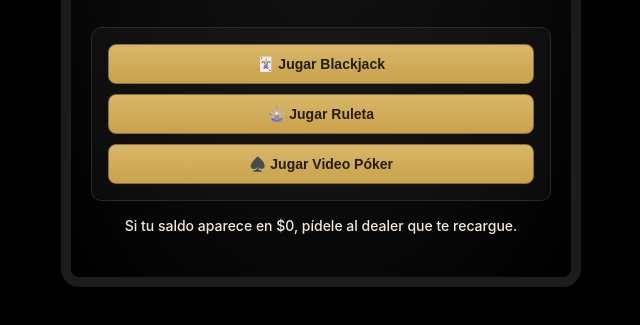
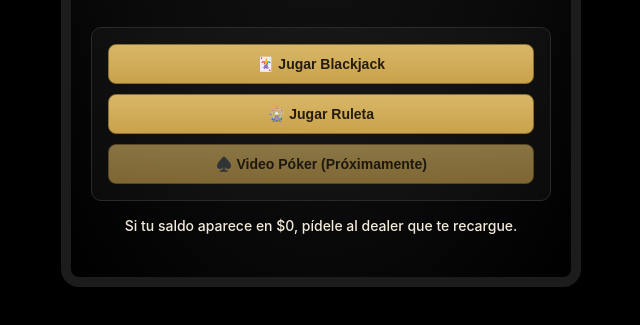
Before and after one commit to luisraulaj07-collab/Casino-Arriaga, a website: page public/index.html in a window 1280 px wide. Shown: the part 155-480 px from the top of the page, without its empty margins (319-959 px from the left). Drawn offline with Linux system fonts and the light colour scheme; a script that the page names is missing.

Commit message:
Actualizar index.html

```diff
--- a/public/index.html
+++ b/public/index.html
@@ -23,7 +23,7 @@
     <div class="controls" style="flex-direction:column">
       <a href="blackjack.html" style="width:100%"><button style="width:100%">🃏 Jugar Blackjack</button></a>
       <a href="roulette.html" style="width:100%"><button style="width:100%">🎡 Jugar Ruleta</button></a>
-      <a href="poker.html" style="width:100%"><button style="width:100%">♠️ Jugar Video Póker</button></a>
+      <button style="width:100%; opacity: 0.6; cursor: not-allowed;" disabled>♠️ Video Póker (Próximamente)</button>
     </div>
   </div>
 
```
